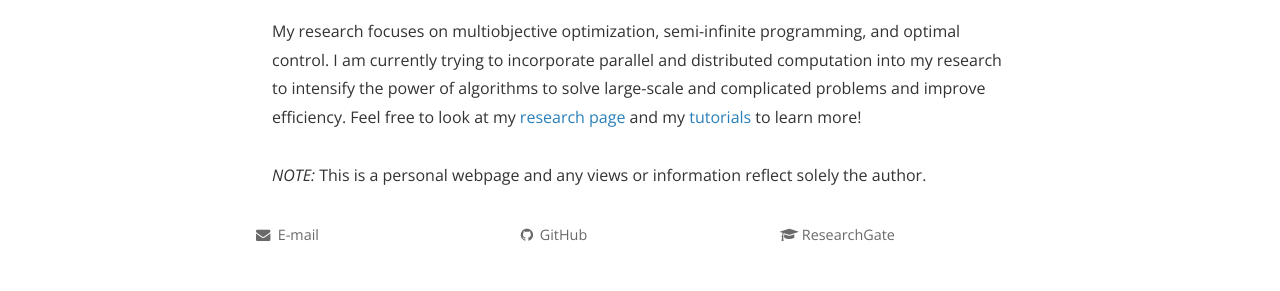
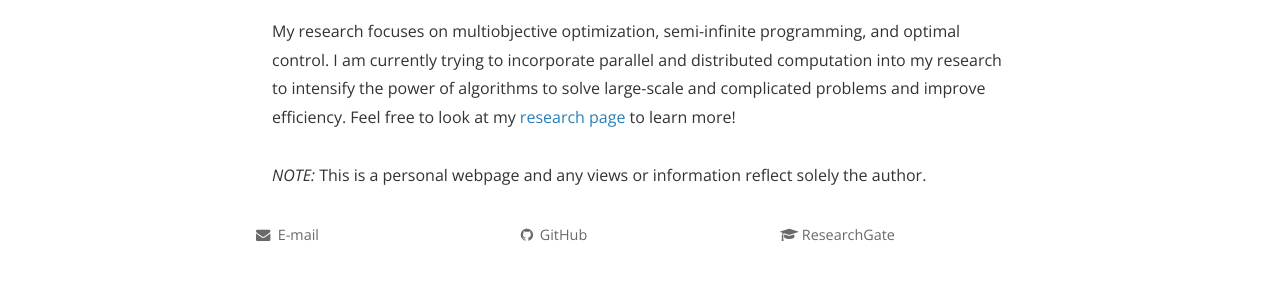
Before and after one commit to zcxy-academic/zcxy-academic.github.io, a Jekyll site: the page built from index.html, in a window 1280 px wide. Shown: the part 988-1279 px from the top of the page. Built offline with Jekyll 4.4.1, drawn with Linux system fonts in a browser that asks for light colours; nearby versions of some CDN libraries; the list of posts is cut into pages by our own code; comment, search, counter and statistics services are not loaded; a style sheet for code colours, icons or effects is not loaded.

Commit message:
Update index.html

```diff
--- a/index.html
+++ b/index.html
@@ -18,7 +18,7 @@ title: Zou Chenxuanyin
 Welcome! My name is Zou Chenxuanyin and I am a graduate student in Northeaster University in Liaoning province and currently studying for my Master's degree.
 
 <br><br>
-My research focuses on multiobjective optimization, semi-infinite programming, and optimal control. I am currently trying to incorporate parallel and distributed computation into my research to intensify the power of algorithms to solve large-scale and complicated problems and improve efficiency. Feel free to look at my <a href="https://zcxy-academic.github.io/research" target="_self">research page</a> and my <a href="https://zcxy-academic.github.io/research" target="_self">tutorials</a> to learn more!
+My research focuses on multiobjective optimization, semi-infinite programming, and optimal control. I am currently trying to incorporate parallel and distributed computation into my research to intensify the power of algorithms to solve large-scale and complicated problems and improve efficiency. Feel free to look at my <a href="https://zcxy-academic.github.io/research" target="_self">research page</a> to learn more!
 <br><br>
  <i>NOTE:</i> This is a personal webpage and any views or information reflect solely the author.
 </div>
```
